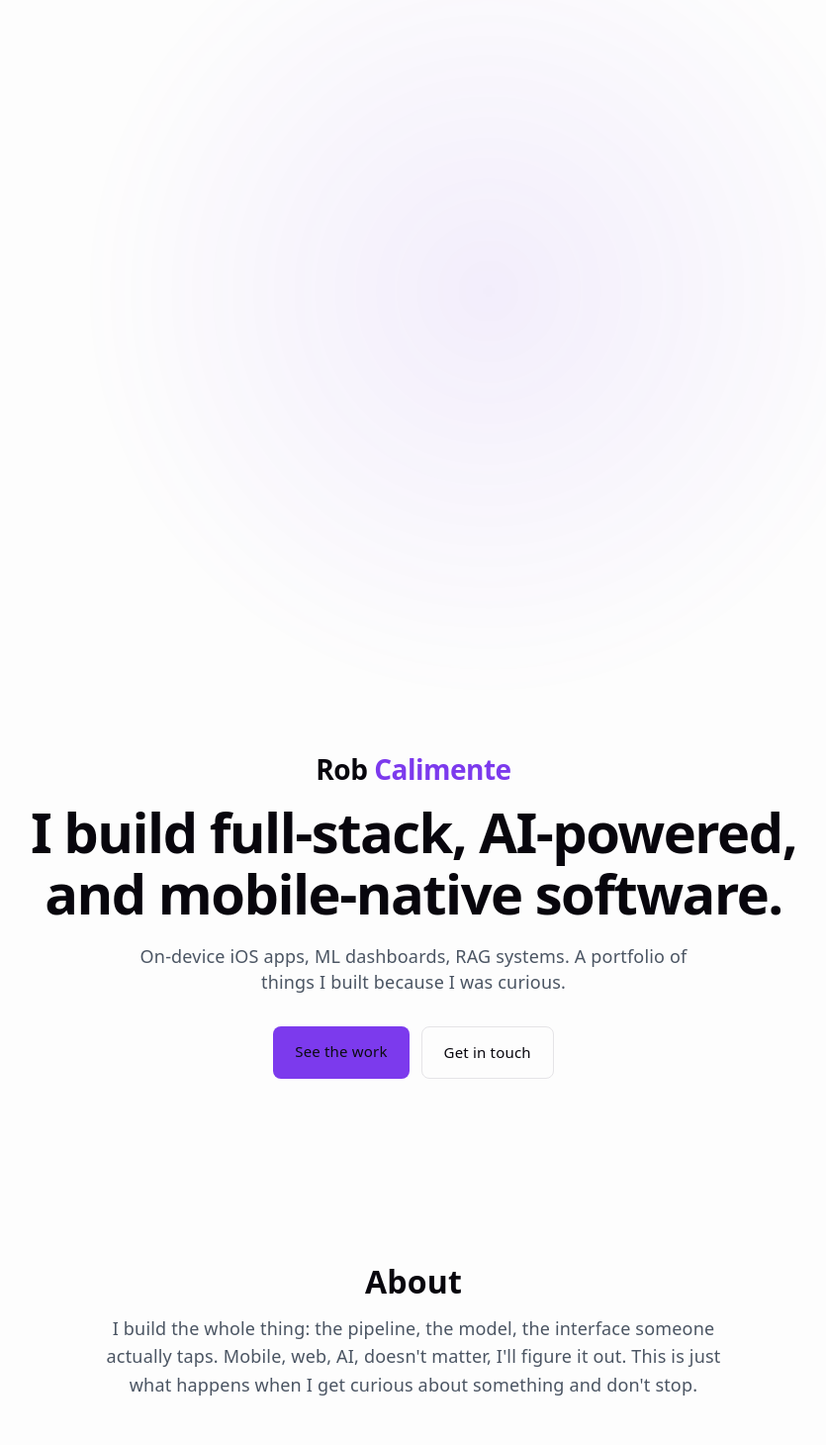
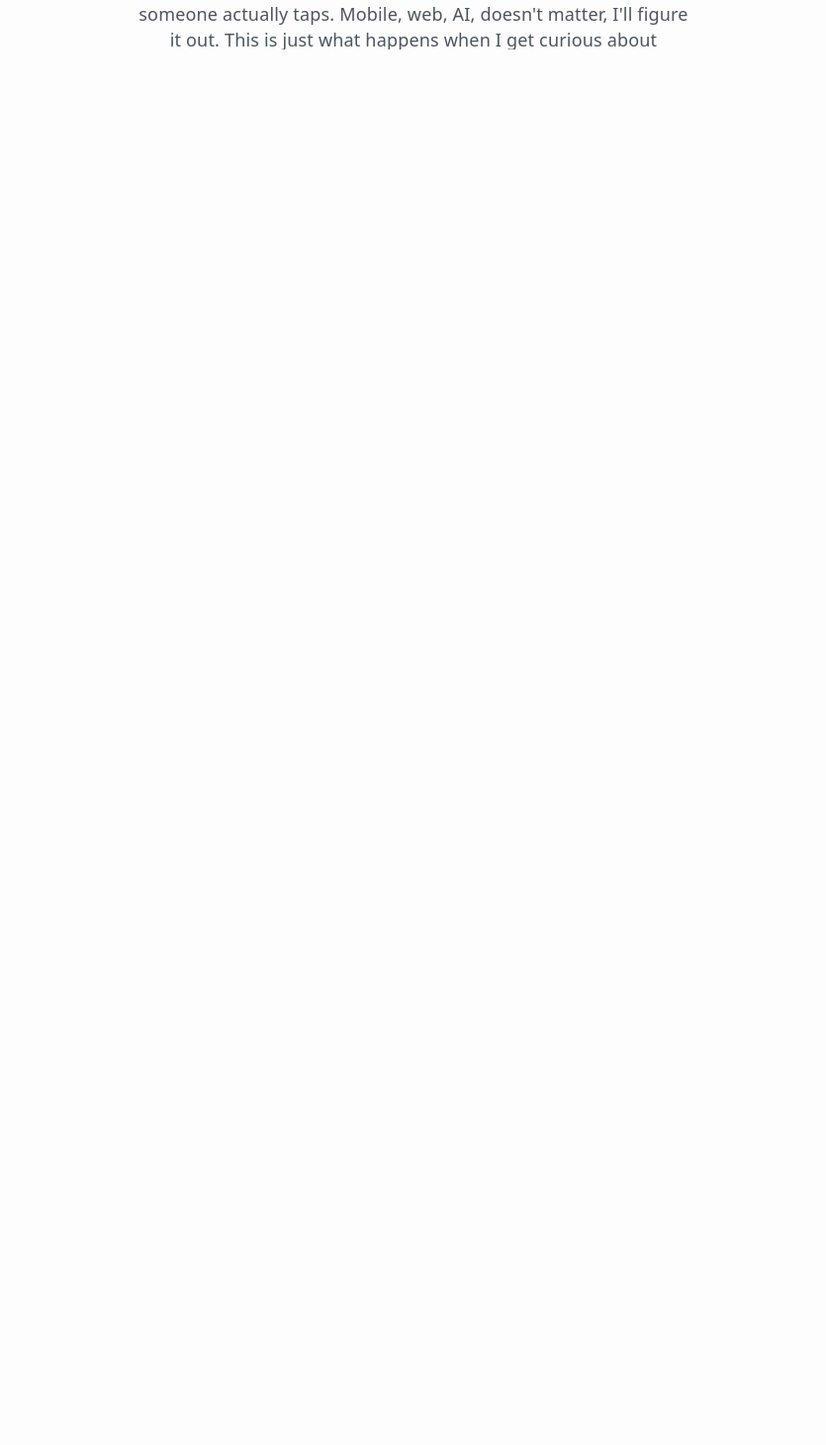
Before and after one commit to robcalimente/robcalimente.github.io, a React (Vite) app: page / in a window 1280 px wide. Shown: the part 750-2210 px from the top of the page at 99% size, without its empty margins (222-1057 px from the left). After the commit the page ends 800 px from the top, so only its background shows below. Built offline with nearby package versions, Linux system fonts and the light colour scheme.

Commit message:
Restructure into full-screen scroll-snap pages: hero+about merged as page 1, projects as page 2, contact as page 3

```diff
--- a/src/App.jsx
+++ b/src/App.jsx
@@ -1,5 +1,4 @@
 import Hero from './components/Hero'
-import About from './components/About'
 import Projects from './components/Projects'
 import Contact from './components/Contact'
 
@@ -7,7 +6,6 @@ function App() {
   return (
     <>
       <Hero />
-      <About />
       <Projects />
       <Contact />
     </>
--- a/src/components/About.css
+++ /dev/null
@@ -1,18 +0,0 @@
-.about {
-  text-align: center;
-  display: flex;
-  flex-direction: column;
-  align-items: center;
-  gap: 20px;
-}
-
-.about h2 {
-  font-size: 32px;
-}
-
-.about-body {
-  max-width: 640px;
-  font-size: 18px;
-  color: var(--text);
-  line-height: 1.6;
-}
--- a/src/components/About.jsx
+++ /dev/null
@@ -1,28 +0,0 @@
-import { motion } from 'framer-motion'
-import './About.css'
-
-export default function About() {
-  return (
-    <section id="about" className="about">
-      <motion.h2
-        initial={{ opacity: 0, y: 20 }}
-        whileInView={{ opacity: 1, y: 0 }}
-        viewport={{ once: true, amount: 0.4 }}
-        transition={{ duration: 0.5 }}
-      >
-        About
-      </motion.h2>
-      <motion.p
-        className="about-body"
-        initial={{ opacity: 0, y: 20 }}
-        whileInView={{ opacity: 1, y: 0 }}
-        viewport={{ once: true, amount: 0.4 }}
-        transition={{ duration: 0.5, delay: 0.1 }}
-      >
-        I build the whole thing: the pipeline, the model, the interface someone
-        actually taps. Mobile, web, AI, doesn't matter, I'll figure it out. This
-        is just what happens when I get curious about something and don't stop.
-      </motion.p>
-    </section>
-  )
-}
--- a/src/components/Contact.css
+++ b/src/components/Contact.css
@@ -1,10 +1,6 @@
 .contact {
   text-align: center;
-  display: flex;
-  flex-direction: column;
-  align-items: center;
   gap: 16px;
-  padding-bottom: 120px;
 }
 
 .contact h2 {
--- a/src/components/Contact.jsx
+++ b/src/components/Contact.jsx
@@ -3,7 +3,7 @@ import './Contact.css'
 
 export default function Contact() {
   return (
-    <section id="contact" className="contact">
+    <section id="contact" className="contact snap-page">
       <motion.h2
         initial={{ opacity: 0, y: 20 }}
         whileInView={{ opacity: 1, y: 0 }}
--- a/src/components/Hero.css
+++ b/src/components/Hero.css
@@ -1,14 +1,7 @@
 .hero {
   position: relative;
-  min-height: 72svh;
-  display: flex;
-  flex-direction: column;
-  align-items: center;
-  justify-content: center;
   text-align: center;
   gap: 20px;
-  padding-top: 48px;
-  overflow: hidden;
 }
 
 .hero-glow {
--- a/src/components/Hero.jsx
+++ b/src/components/Hero.jsx
@@ -4,7 +4,7 @@ import './Hero.css'
 
 export default function Hero() {
   return (
-    <section id="hero" className="hero">
+    <section id="hero" className="hero snap-page">
       <ParticleField />
       <div className="hero-glow" />
       <motion.p
@@ -30,8 +30,9 @@ export default function Hero() {
         animate={{ opacity: 1, y: 0 }}
         transition={{ duration: 0.6, delay: 0.2 }}
       >
-        On-device iOS apps, ML dashboards, RAG systems. A portfolio of things I
-        built because I was curious.
+        I build the whole thing: the pipeline, the model, the interface someone
+        actually taps. Mobile, web, AI, doesn't matter, I'll figure it out. This
+        is just what happens when I get curious about something and don't stop.
       </motion.p>
       <motion.div
         className="hero-cta"
--- a/src/components/Projects.css
+++ b/src/components/Projects.css
@@ -1,4 +1,12 @@
 .projects {
+  text-align: center;
+  align-items: stretch;
+  justify-content: flex-start;
+  overflow-y: auto;
+  padding-top: 72px;
+}
+
+.projects .snap-page-inner {
   text-align: center;
 }
 
--- a/src/components/Projects.jsx
+++ b/src/components/Projects.jsx
@@ -62,7 +62,8 @@ export default function Projects() {
   const [openId, setOpenId] = useState(null)
 
   return (
-    <section id="projects" className="projects">
+    <section id="projects" className="projects snap-page">
+      <div className="snap-page-inner">
         <h2>Projects</h2>
         <div className="project-list">
           {projects.map((project) => (
@@ -74,6 +75,7 @@ export default function Projects() {
             />
           ))}
         </div>
+      </div>
     </section>
   )
 }
--- a/src/index.css
+++ b/src/index.css
@@ -52,15 +52,22 @@
   box-sizing: border-box;
 }
 
+html {
+  height: 100%;
+}
+
 body {
   margin: 0;
+  height: 100%;
   background: var(--bg);
 }
 
 #root {
-  min-height: 100svh;
-  display: flex;
-  flex-direction: column;
+  height: 100svh;
+  overflow-y: auto;
+  overflow-x: hidden;
+  scroll-snap-type: y mandatory;
+  scroll-behavior: smooth;
 }
 
 h1, h2, h3 {
@@ -80,8 +87,6 @@ a {
 
 section {
   width: 100%;
-  max-width: 1100px;
-  margin: 0 auto;
   padding: 96px 24px;
 }
 
@@ -90,3 +95,21 @@ section {
     padding: 64px 20px;
   }
 }
+
+.snap-page {
+  height: 100svh;
+  scroll-snap-align: start;
+  scroll-snap-stop: always;
+  display: flex;
+  flex-direction: column;
+  align-items: center;
+  justify-content: center;
+  overflow: hidden;
+  box-sizing: border-box;
+}
+
+.snap-page-inner {
+  width: 100%;
+  max-width: 1100px;
+  margin: 0 auto;
+}
```
Lines whose indentation alone changed are shown as unchanged.
